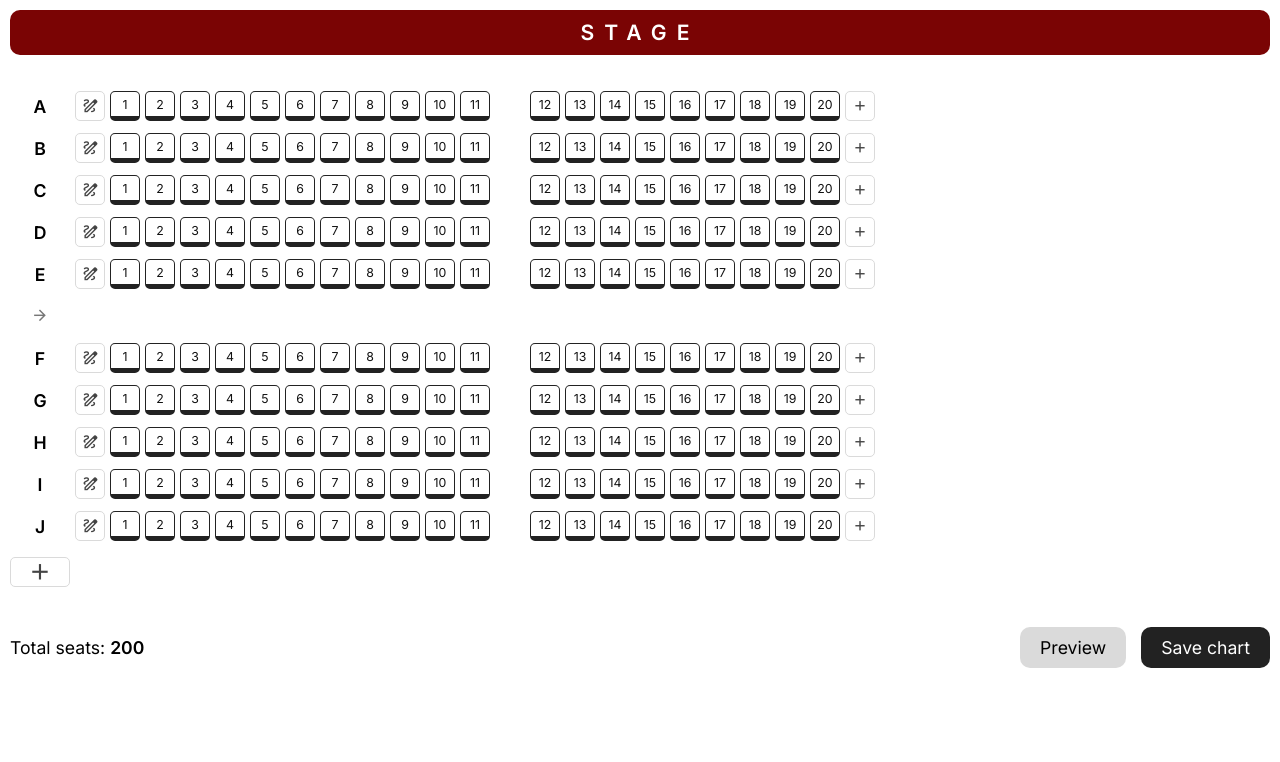
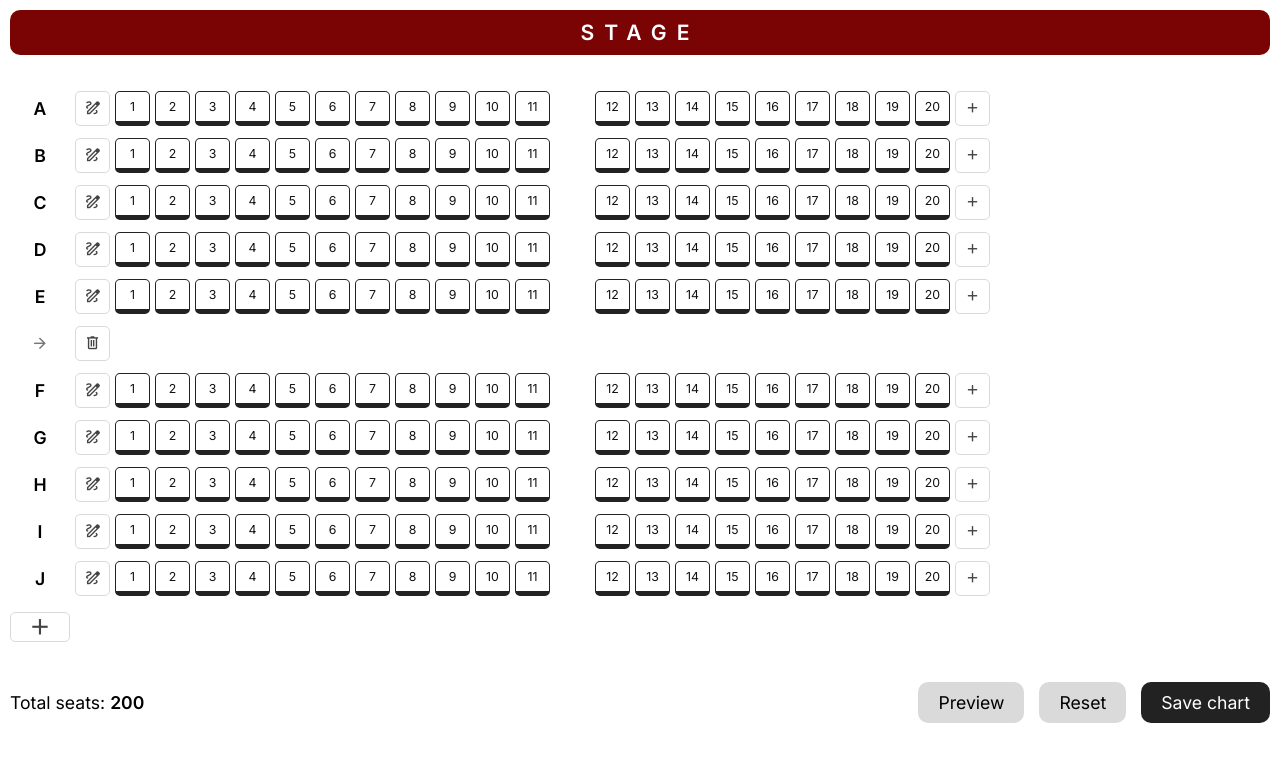
Before and after one commit to cenksari/react-seatmap-creator, a React (Create React App) app: page / in a window 1280 px wide. Shown: the top 762 px of the page. Built offline with nearby package versions, Linux system fonts and the light colour scheme.

Commit message:
Add delete and reset functions.

```diff
--- a/src/App.tsx
+++ b/src/App.tsx
@@ -24,7 +24,6 @@ import type { ISeat } from './types/types';
 const App = (): React.JSX.Element => {
   const [seatData, setSeatData] = React.useState<Map<string, ISeat[]>>(new Map());
 
-  React.useEffect(() => {
   const groupByRow = (dataToGroup: ISeat[]) =>
     dataToGroup.reduce((acc, seat) => {
       const currentRow = acc.get(seat.row) || [];
@@ -32,6 +31,7 @@ const App = (): React.JSX.Element => {
       return new Map(acc).set(seat.row, [...currentRow, seat]);
     }, new Map<string, ISeat[]>());
 
+  React.useEffect(() => {
     setSeatData(groupByRow(data));
   }, []);
 
@@ -174,7 +174,7 @@ const App = (): React.JSX.Element => {
   };
 
   /**
-   * Updates the row name in the seat data.
+   * Updates the row label in the seat data.
    * This function is called whenever the user edits the name of an existing row.
    *
    * @param {string} name - The new name for the row.
@@ -198,6 +198,24 @@ const App = (): React.JSX.Element => {
       });
 
       return updatedSeatData;
+    });
+  };
+
+  /**
+   * Deletes a row from the seat data.
+   * Finds the row of the specified row and removes it from the seat data state.
+   *
+   * @param {string} row - The row identifier to delete.
+   */
+  const deleteRow = (row: string) => {
+    setSeatData((prevSeatData) => {
+      const newSeatData = new Map(prevSeatData);
+
+      if (newSeatData.has(row)) {
+        newSeatData.delete(row);
+      }
+
+      return newSeatData;
     });
   };
 
@@ -233,8 +251,16 @@ const App = (): React.JSX.Element => {
     return totalAvailableSeats;
   };
 
+  /**
+   * Saves the seat data.
+   */
   // eslint-disable-next-line no-console
   const saveData = () => console.log(Array.from(seatData.values()).flat());
+
+  /**
+   * Resets the seat data to the initial state.
+   */
+  const resetData = () => setSeatData(groupByRow(data));
 
   return (
     <div className='container'>
@@ -264,9 +290,9 @@ const App = (): React.JSX.Element => {
                         {...{ ...draggableProvided.dragHandleProps, style }}
                       >
                         {row.startsWith('empty-') ? (
-                          <Row empty />
+                          <Row row={row} deleteRow={deleteRow} empty />
                         ) : (
-                          <Row row={row} editRowName={editRowName}>
+                          <Row row={row} deleteRow={deleteRow} editRowName={editRowName}>
                             {seatsInRow.map((seat) => (
                               <Seat
                                 seat={seat}
@@ -303,6 +329,9 @@ const App = (): React.JSX.Element => {
           <button type='button' className='button gray' onClick={() => {}}>
             Preview
           </button>
+          <button type='button' className='button gray' onClick={() => resetData()}>
+            Reset
+          </button>
           <button type='button' className='button black' onClick={() => saveData()}>
             Save chart
           </button>
--- a/src/components/NewRow.tsx
+++ b/src/components/NewRow.tsx
@@ -40,8 +40,12 @@ const NewRow = ({ addEmptyRow, addSeatedRow }: IProps): React.JSX.Element => {
 
   /**
    * Handles the click event on the "Add Seated Row" button.
+   *
+   * @param {React.FormEvent<HTMLFormElement>} e
    */
-  const handleSeatedRowAdd = () => {
+  const handleSeatedRowAdd = (e: React.FormEvent<HTMLFormElement>) => {
+    e.preventDefault();
+
     const { name } = formValues;
 
     if (!name || name.trim() === '') return;
@@ -75,10 +79,13 @@ const NewRow = ({ addEmptyRow, addSeatedRow }: IProps): React.JSX.Element => {
             className={formOpened ? 'active' : 'passive'}
           >
             <span className='material-symbols-outlined'>more_horiz</span>
-            Add seated row
+            Add new seated row
           </button>
           {formOpened && (
-            <div className='flex flex-gap-small flex-column flex-v-center dropdown-form'>
+            <form
+              onSubmit={handleSeatedRowAdd}
+              className='flex flex-gap-medium flex-column flex-v-center dropdown-form'
+            >
               <input
                 // eslint-disable-next-line jsx-a11y/no-autofocus
                 autoFocus
@@ -87,17 +94,15 @@ const NewRow = ({ addEmptyRow, addSeatedRow }: IProps): React.JSX.Element => {
                 maxLength={3}
                 name='rowName'
                 value={formValues.name}
-                placeholder='Enter row name'
+                placeholder='Enter row label'
                 onChange={(e) => setFormValues({ ...formValues, name: e.target.value })}
               />
-              <button type='button' onClick={() => handleSeatedRowAdd()}>
-                Add
-              </button>
-            </div>
+              <button type='submit'>Add</button>
+            </form>
           )}
           <button type='button' onClick={() => handleEmptyRowAdd()}>
             <span className='material-symbols-outlined'>expand</span>
-            Add empty row / hallway
+            Add new empty row / hallway
           </button>
         </div>
       )}
--- a/src/components/NewSeat.tsx
+++ b/src/components/NewSeat.tsx
@@ -52,11 +52,11 @@ const NewSeat = ({ seat, addEmptySeat, addAvailableSeat }: IProps): React.JSX.El
         <div className='flex flex-gap flex-column dropdown'>
           <button type='button' onClick={() => handleSeatAction('right', addAvailableSeat)}>
             <span className='material-symbols-outlined'>event_seat</span>
-            Add seat
+            Add new seat
           </button>
           <button type='button' onClick={() => handleSeatAction('right', addEmptySeat)}>
             <span className='material-symbols-outlined'>check_box_outline_blank</span>
-            Add space
+            Add new space
           </button>
         </div>
       )}
--- a/src/components/Row.tsx
+++ b/src/components/Row.tsx
@@ -5,9 +5,10 @@ import useClickOutside from '../hooks/useClickOutside';
 
 // interfaces
 interface IProps {
-  row?: string;
+  row: string;
   empty?: boolean;
   children?: React.ReactNode;
+  deleteRow?: (row: string) => void;
   editRowName?: (row: string, oldName: string) => void;
 }
 
@@ -16,7 +17,8 @@ interface IFormProps {
   oldName: string;
 }
 
-const Row = React.memo(({ row, empty, children, editRowName }: IProps): React.JSX.Element => {
+const Row = React.memo(
+  ({ row, empty, children, deleteRow, editRowName }: IProps): React.JSX.Element => {
     const ref = React.useRef<HTMLDivElement>(null);
 
     const [menuOpened, setMenuOpened] = React.useState<boolean>(false);
@@ -32,13 +34,28 @@ const Row = React.memo(({ row, empty, children, editRowName }: IProps): React.JS
 
     /**
      * Handles the click event on the "Edit row" button.
+     *
+     * @param {React.FormEvent<HTMLFormElement>} e
      */
-  const handleEditRowName = () => {
+    const handleEditRowName = (e: React.FormEvent<HTMLFormElement>) => {
+      e.preventDefault();
+
       const { name, oldName } = formValues;
 
       if (!name || name.trim() === '') return;
 
       editRowName?.(name, oldName);
+    };
+
+    /**
+     * Handles the click event on the "Delete row" button.
+     * Calls the callback function to delete the row if it exists and
+     * toggles the menuOpened state.
+     */
+    const handleDeleteRow = () => {
+      deleteRow?.(row);
+
+      setMenuOpened(false);
     };
 
     return (
@@ -61,9 +78,12 @@ const Row = React.memo(({ row, empty, children, editRowName }: IProps): React.JS
                 <div className='flex flex-gap flex-column dropdown'>
                   <button type='button' className='active'>
                     <span className='material-symbols-outlined'>draw</span>
-                  Edit row
+                    Edit row label
                   </button>
-                <div className='flex flex-gap-small flex-column flex-v-center dropdown-form'>
+                  <form
+                    onSubmit={handleEditRowName}
+                    className='flex flex-gap-medium flex-column flex-v-center dropdown-form'
+                  >
                     <input
                       // eslint-disable-next-line jsx-a11y/no-autofocus
                       autoFocus
@@ -72,13 +92,15 @@ const Row = React.memo(({ row, empty, children, editRowName }: IProps): React.JS
                       maxLength={3}
                       name='rowName'
                       value={formValues.name}
-                    placeholder='Enter row name'
+                      placeholder='Enter row label'
                       onChange={(e) => setFormValues({ ...formValues, name: e.target.value })}
                     />
-                  <button type='button' onClick={() => handleEditRowName()}>
-                    Update
+                    <button type='submit'>Update</button>
+                  </form>
+                  <button type='button' onClick={() => handleDeleteRow()}>
+                    <span className='material-symbols-outlined'>delete</span>
+                    Delete row
                   </button>
-                </div>
                   <button type='button' onClick={() => setMenuOpened(false)}>
                     <span className='material-symbols-outlined'>close</span>
                     Exit editing
@@ -89,13 +111,25 @@ const Row = React.memo(({ row, empty, children, editRowName }: IProps): React.JS
             {children}
           </>
         ) : (
+          <>
             <div className='row-label'>
               <span className='material-symbols-outlined'>arrow_forward</span>
             </div>
+            <button
+              type='button'
+              className='seat mini-button'
+              data-tooltip-id='description'
+              data-tooltip-content='Delete row'
+              onClick={() => handleDeleteRow()}
+            >
+              <span className='material-symbols-outlined'>delete</span>
+            </button>
+          </>
         )}
       </div>
     );
-});
+  }
+);
 
 Row.displayName = 'Row';
 
--- a/src/components/Seat.tsx
+++ b/src/components/Seat.tsx
@@ -53,12 +53,10 @@ const Seat = React.memo(({ seat, addEmptySeat, deleteSeat }: IProps): React.JSX.
         <span className='material-symbols-outlined'>arrow_forward</span>
         Add space to the right
       </button>
-      {seat.status === 'empty' && (
-        <button type='button' onClick={() => handleOnDelete()}>
-          <span className='material-symbols-outlined'>delete</span>
-          Remove selected space
-        </button>
-      )}
+      <button type='button' onClick={() => handleOnDelete()}>
+        <span className='material-symbols-outlined'>delete</span>
+        Delete selected {seat.status === 'empty' ? 'space' : 'seat'}
+      </button>
     </div>
   );
 
@@ -67,11 +65,12 @@ const Seat = React.memo(({ seat, addEmptySeat, deleteSeat }: IProps): React.JSX.
       <div
         tabIndex={0}
         role='button'
+        onKeyDown={() => {}}
+        data-row-id={seat.row}
         data-seat-id={seat.id}
-        data-row-id={seat.row}
-        onKeyDown={() => {}}
         onClick={() => setMenuOpened((prev) => !prev)}
         className={`seat ${seat.status} ${menuOpened ? 'active' : ''}`}
+        title={seat.status === 'available' ? `${seat.row} ${seat.label}` : ''}
       >
         {seat.status === 'available' && seat.label}
       </div>
--- a/src/styles/map.css
+++ b/src/styles/map.css
@@ -201,8 +201,8 @@ strong {
 .seat {
   display: flex;
   cursor: pointer;
-  min-width: 30px;
-  min-height: 30px;
+  min-width: 35px;
+  min-height: 35px;
   font-size: 0.7em;
   border-radius: 5px;
   align-items: center;
@@ -246,8 +246,9 @@ strong {
 }
 
 .dropdown {
-  top: 35px;
+  top: 40px;
   z-index: 9999;
+  min-width: 180px;
   position: absolute;
   border-radius: 5px;
   border: 1px solid #ffffff;
@@ -299,8 +300,8 @@ strong {
 }
 
 .dropdown-form input {
+  width: 100%;
   padding: 10px;
-  max-width: 190px;
   font-size: 0.8em;
   font-weight: 600;
   text-align: center;
```
Lines whose indentation alone changed are shown as unchanged.
